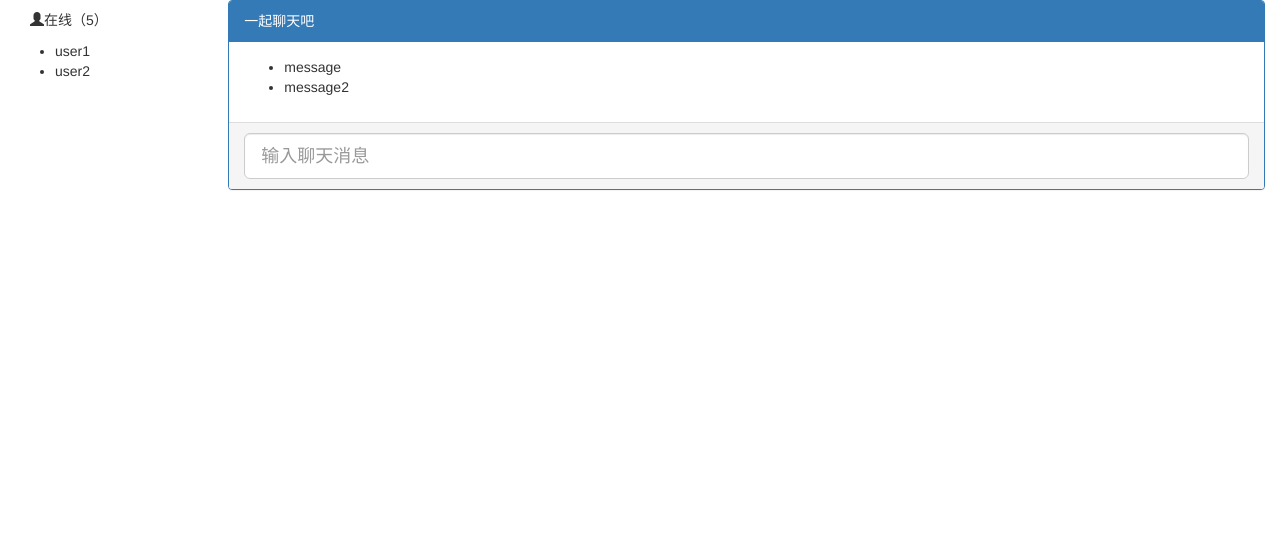
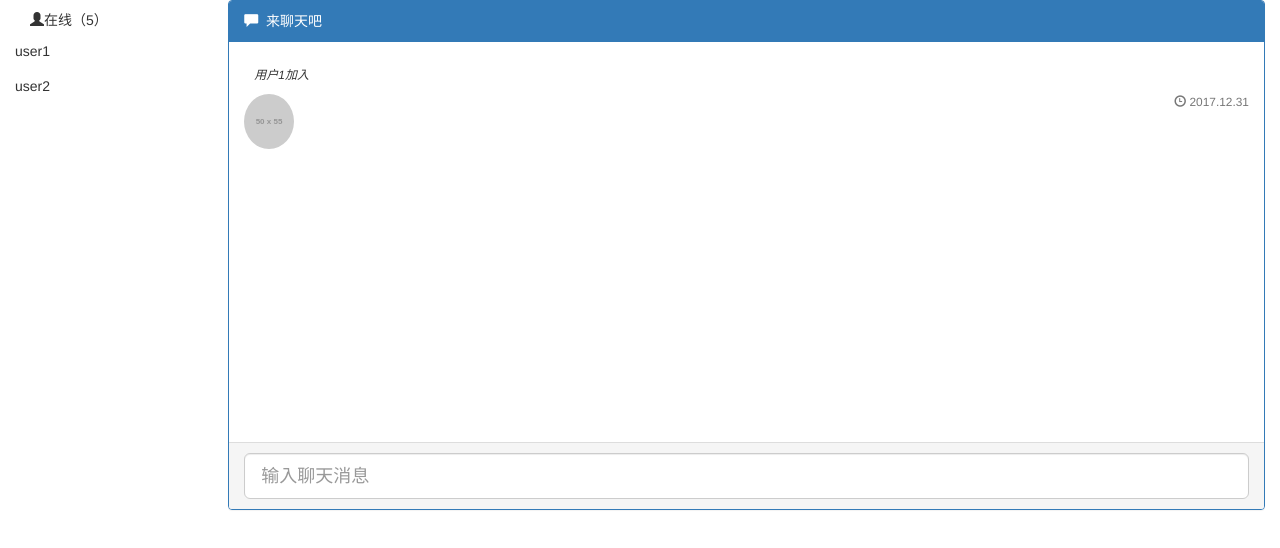
Before and after one commit to lmislm/chat-room_vue, a plain HTML site: page index.html in a window 1280 px wide. Drawn offline with nearby package versions, Linux system fonts and the light colour scheme; placeholder pictures from the web are drawn by us.

Commit message:
html,css布局基本的完成

```diff
--- a/index.html
+++ b/index.html
@@ -4,28 +4,47 @@
     <meta charset="UTF-8">
     <title>Title</title>
     <link href="https://cdn.bootcss.com/bootstrap/3.3.7/css/bootstrap.min.css" rel="stylesheet">
+    <link rel="stylesheet" href="main.css">
 </head>
 <body>
-    <div class="col-md-2">
+    <div class="col-md-2 userlist">
         <div class="panel-heading">
             <span class="glyphicon glyphicon-user"></span>在线（5）
         </div>
-        <ul>
+        <ul class="chat">
             <li>user1</li>
             <li>user2</li>
         </ul>
     </div>
     <div class="col-md-10">
+        <div id="livechat-container">
             <div class="panel panel-primary">
                 <div class="panel-heading">
-                一起聊天吧
+                   <span class="glyphicon glyphicon-comment"></span>&nbsp; 来聊天吧
                 </div>
                 <div class="panel-body">
-                <ul>
-                    <li>message</li>
-                    <li>message2</li>
+                    <ul class="chat" id="messages">
+                        <li class="left clearfix">
+                            <div class="info">
+                                用户1加入
+                            </div>
+                            <div>
+                                <span class="chat-img pull-left">
+                                    <img src="http://placehold.it/50/55C1E7/fff&text=U" alt="User Avatar" class="img-circle">
+                                </span>
+                                <div class="chat-body clearfix">
+                                    <div class="header">
+                                        <!--<strong class="primary-font"></strong>-->
+                                        <small class="pull-right text-muted">
+                                            <span class=" glyphicon glyphicon-time"></span>&nbsp;2017.12.31
+                                        </small>
+                                    </div>
+                                </div>
+                            </div>
+                         </li>
                     </ul>
                 </div>
+
                 <div class="panel-footer">
                     <form action="#">
                         <input type="text" class="form-control input-lg" placeholder="输入聊天消息">
@@ -33,5 +52,6 @@
                 </div>
             </div>
         </div>
+    </div>
 </body>
 </html>
--- /dev/null
+++ b/main.css
@@ -0,0 +1,62 @@
+#livechat-container{
+    width: 100%;
+}
+.userlist{
+    overflow-y: scroll;
+    height: 800px;
+    boder: 1px solid dimgray;
+}
+.info{
+    font-size: 12px;
+    font-style: italic;
+    margin: 10px;
+}
+
+#chat-input{
+    width: 100%;
+}
+.chat{
+    list-style: none;
+    margin: 0;
+    padding: 0;
+}
+.chat li{
+    margin-bottom: 10px;
+    padding-bottom: 5px;
+    boder-bottom: 1px dotted #B3A9A9
+}
+.chat li.left .chat-body{
+    margin-left: 60px;
+}
+.chat li.right .chat-body{
+    margin-right: 60px;
+}
+.chat li.right .chat-body{
+    margin-right: 60px;
+}
+.chat li .chat-body p{
+    margin: 0;
+    color: #777777;
+}
+
+.panel-body{
+    overflow-y: scroll;
+    height: 400px;
+}
+::-webkit-scrollbar-track{
+    -webkit-box-shadow: inset 0 0 6px rgba(0,0,0,0.3);
+    box-shadow: inset 0 0 6px rgba(0,0,0,.3);
+    background-color: #F5F5F5;
+}
+::-webkit-scrollbar
+{
+    width: 10px;
+    background-color: #F5F5F5;
+}
+
+::-webkit-scrollbar-thumb
+{
+    -webkit-box-shadow: inset 0 0 6px rgba(0,0,0,.3);
+    box-shadow: inset 0 0 6px rgba(0,0,0,.3);
+    background-color: dimgray;
+}
```
Lines whose indentation alone changed are shown as unchanged.
